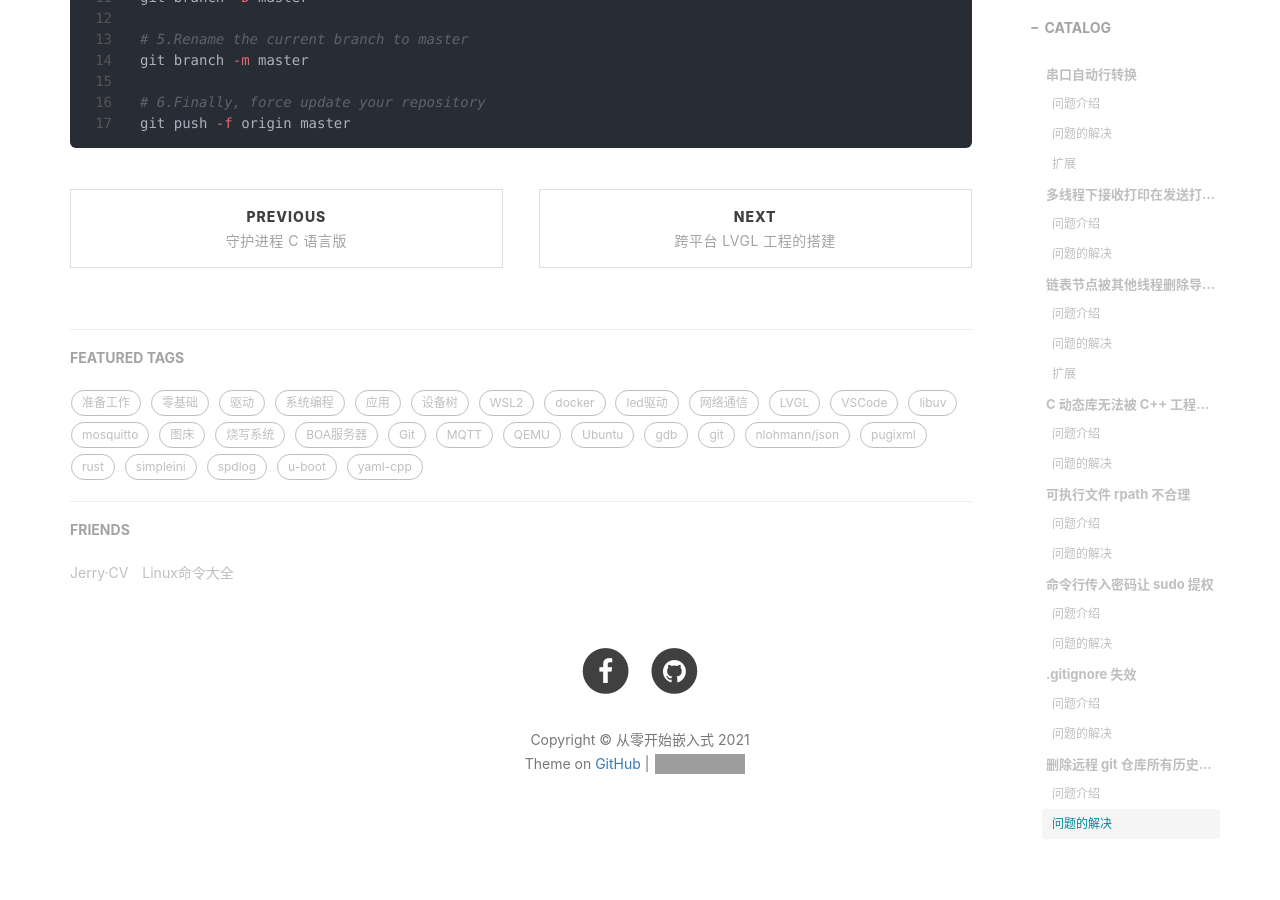
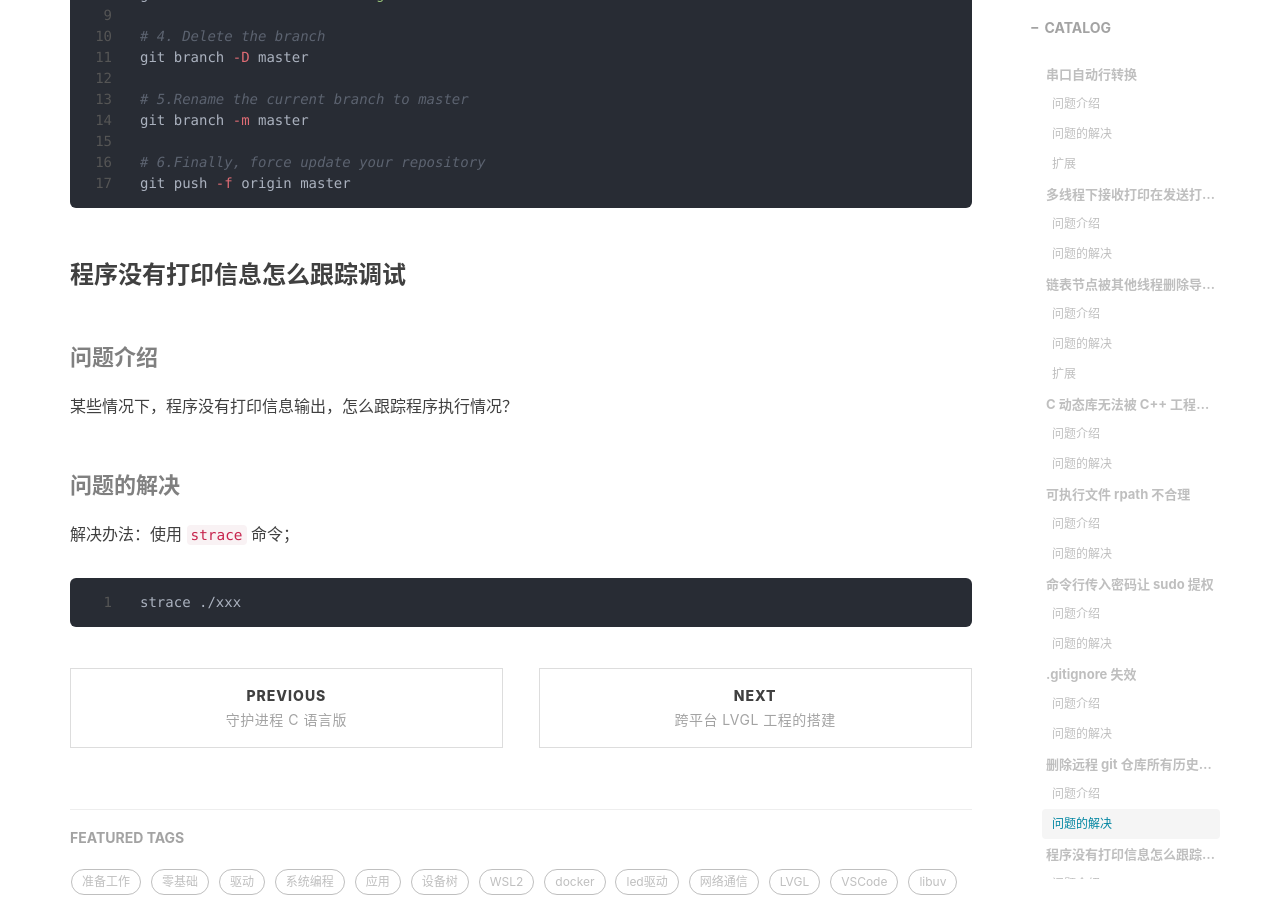
Before and after one commit to jvfan/bg, a Jekyll site: the page built from _posts/2020-12-02-Linux-平台串口、链表的常见问题以及好用工具技巧.md, in a window 1280 px wide and 900 px high, scrolled down 7121 px. Built offline with Jekyll 4.4.1, drawn with Linux system fonts in a browser that asks for light colours; nearby versions of some CDN libraries; comment, search, counter and statistics services are not loaded; before the commit the page ends 7989 px from its top, so only the background shows below that; some of the changed text lies outside the part shown; grey boxes are pictures that could not be loaded.

Commit message:
Update and rename 2020-12-02-Linux-平台串口、链表的常见问题.md to 2020-12-02-Linux-平台串口、链表的常见问题以及好用工具技巧.md

````diff
--- a/_posts/2020-12-02-Linux-平台串口、链表的常见问题.md
+++ b/_posts/2020-12-02-Linux-平台串口、链表的常见问题以及好用工具技巧.md
@@ -1,6 +1,6 @@
 ---
 layout:     post
-title:      串口、链表等的常见问题
+title:      串口、链表等的常见问题以及好用工具技巧
 subtitle:   介绍几个疑难问题及解决
 date:       2020-12-02
 author:     Jerry Chen
@@ -11,7 +11,7 @@ tags:
     - 互斥锁
     - 动态库
     - git
-
+    - strace
 ---
 
 ### 串口自动行转换
@@ -263,3 +263,17 @@ git branch -m master
 # 6.Finally, force update your repository
 git push -f origin master
 ```
+
+### 程序没有打印信息怎么跟踪调试
+
+#### 问题介绍
+
+某些情况下，程序没有打印信息输出，怎么跟踪程序执行情况？
+
+#### 问题的解决
+
+解决办法：使用 `strace` 命令；
+
+```shell
+strace ./xxx
+```
````
